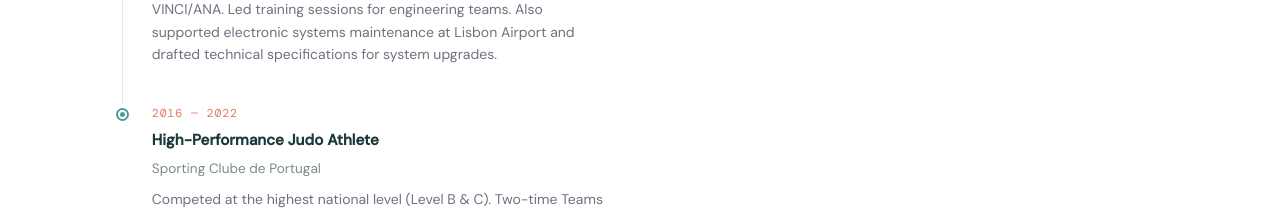
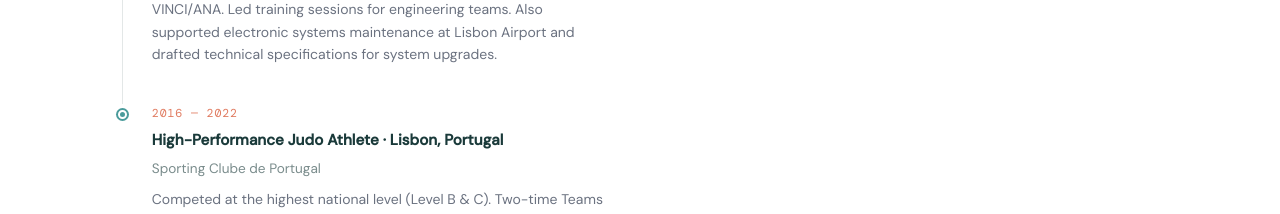
Before and after one commit to franciscosta/franciscosta.github.io, a plain HTML site: page index.html in a window 1280 px wide. Shown: the part 3840-4054 px from the top of the page. Drawn offline with nearby package versions, Linux system fonts and the light colour scheme; a web font is replaced by a local one.

Commit message:
Update timeline title with location details

```diff
--- a/index.html
+++ b/index.html
@@ -308,7 +308,7 @@
           </div>
           <div class="timeline-item">
             <div class="timeline-date">2016 &mdash; 2022</div>
-            <div class="timeline-title">High-Performance Judo Athlete</div>
+            <div class="timeline-title">High-Performance Judo Athlete &middot; Lisbon, Portugal</div>
             <div class="timeline-org">Sporting Clube de Portugal</div>
             <div class="timeline-desc">Competed at the highest national level (Level B &amp; C). Two-time Teams Champions League champion. Represented Portugal at the World Judo Championship Juniors 2019, 5+ European Championships, and 15+ international events.</div>
           </div>
```
